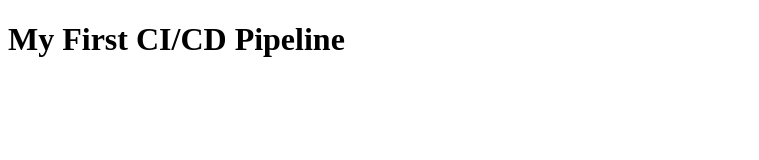
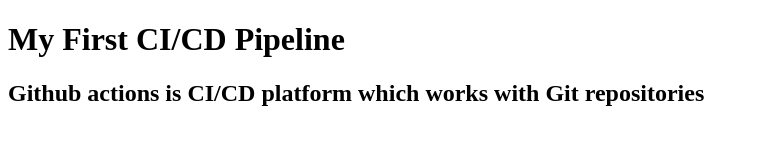
Before and after one commit to Navyadubbaka/CICD_Pipeline, a plain HTML site: page src/index.html in a window 1280 px wide. Shown: the whole page, without its empty margins (0-759 px from the left). Drawn offline with Linux system fonts and the light colour scheme.

Commit message:
changed my index.html

```diff
--- a/src/index.html
+++ b/src/index.html
@@ -7,5 +7,6 @@
 </head>
 <body>
     <h1>My First CI/CD Pipeline</h1>
+    <h2> Github actions is CI/CD platform which works with Git repositories</h2>
 </body>
 </html>
```
Also changed, not shown: 1 other file.
